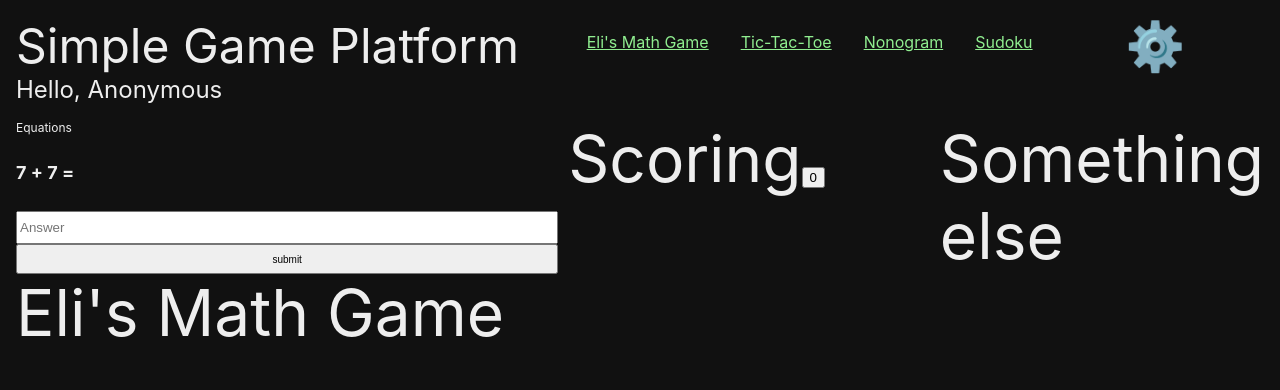
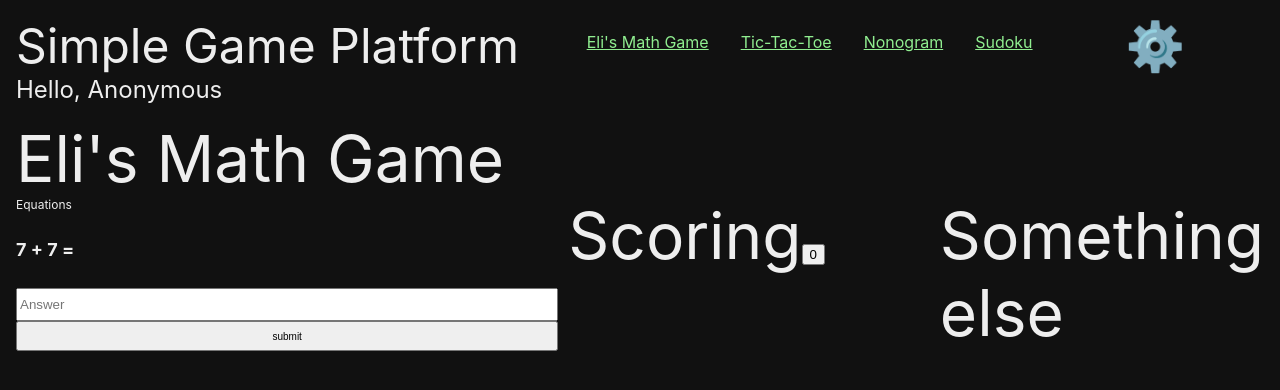
Before and after one commit to dstockto/react-simple-games, a React (Create React App) app: page /eli-math in a window 1280 px wide. Shown: the top 390 px of the page. Built offline with nearby package versions, Linux system fonts and the light colour scheme.

Commit message:
Storing State got state to work to keep record of it. Need to work on styling

```diff
--- a/src/App.css
+++ b/src/App.css
@@ -24,18 +24,23 @@
   }
 
 #eliMathContent {
-    gir-area: content;
+    grid-area: content;
     display: grid;
     grid-template-areas:
     "title title title"
-    "game record else";
+    "game1 record else";
     grid-template-columns: 3fr 2fr 1fr;
+    grid-template-rows: 1fr 2fr 2fr;
     grid-column-gap: 10px;
     grid-area: title;
   }
 
+#eliMainTitle {
+  grid-area: title;
+}
+
   #equationsEli {
-    grid-area: game;
+    grid-area: game1;
     font-size: 12px;
     display: grid;
     grid-template-areas:
```
